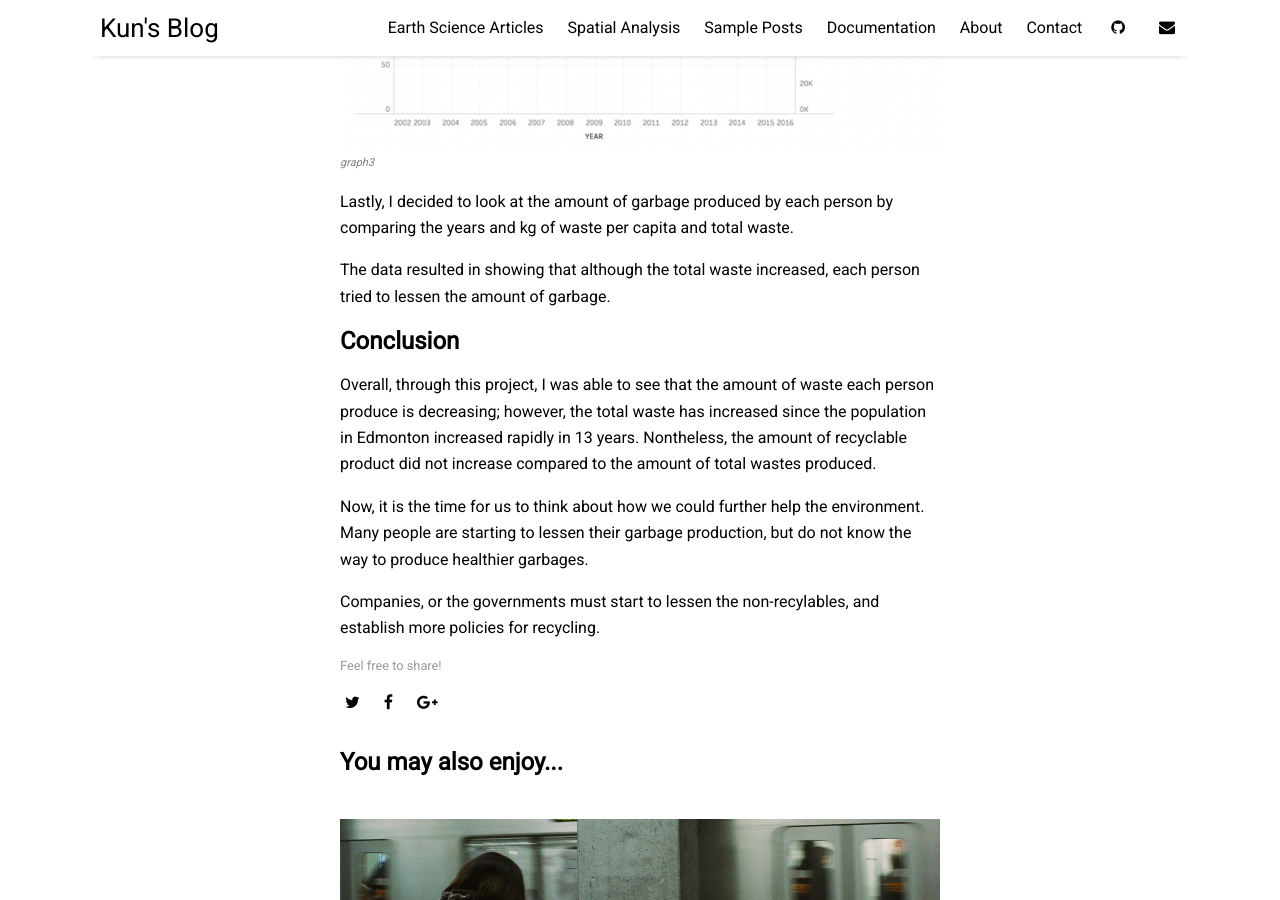
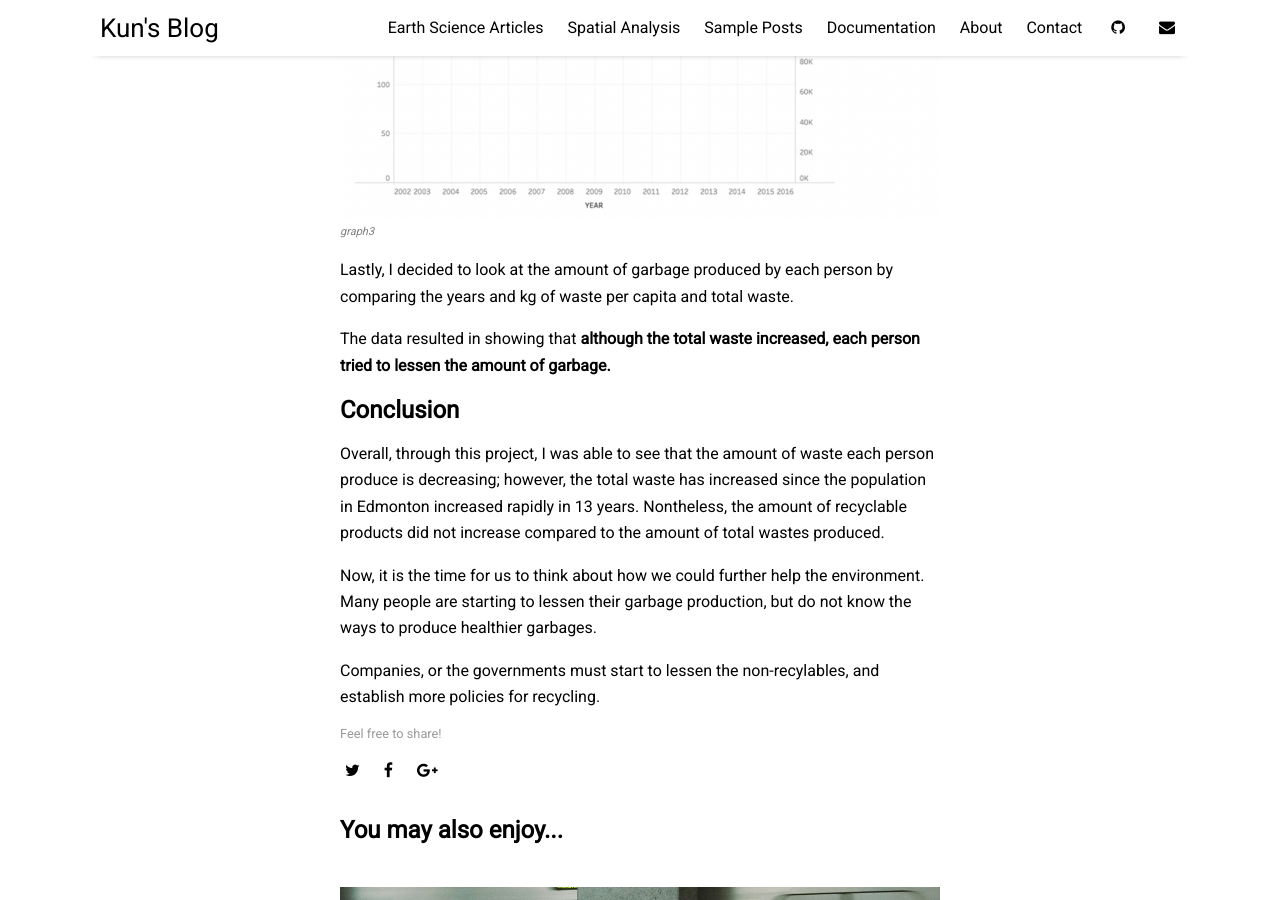
Before and after one commit to kun-w-lee/blog, a Jekyll site: the page built from _posts/2019-11-04-edmonton_wastes.md, in a window 1280 px wide and 900 px high, scrolled down 3108 px. Built offline with Jekyll 4.4.1, drawn with Linux system fonts in a browser that asks for light colours; nearby versions of some CDN libraries; some of the changed text lies outside the part shown.

Commit message:
Update 2019-11-04-edmonton_wastes.md

```diff
--- a/_posts/2019-11-04-edmonton_wastes.md
+++ b/_posts/2019-11-04-edmonton_wastes.md
@@ -30,9 +30,10 @@
     margin-top: -14px;
     color: grey;">graph1</p>
 
-In order to answer the topic, “are we making the progress in preserving the Earth by lessening to toxic garbage,” I decided to first check whether if people in Edmonton are producing more recyclable wastes compared to the overall wastes. However, as it shows in the graph, the number of recyables did not increase, but decreased compared to the increase of overall wastes.
+In order to answer the topic, “are we making the progress in preserving the Earth by lessening to toxic garbage,” I decided to first check whether if people in Edmonton are producing more recyclable wastes compared to the overall wastes. However, as it shows in the graph, the number of recyables did not increase, but decreased compared to the increase of the overall wastes.
 
-To verify whether the overall wastes is incerasing, I added the population data.
+To verify whether the overall wastes is incerasing, I added the population data to the graph.
+<br>
 
 ![hello](https://kun-w-lee.github.io/blog//assets/img/waste_graph2.png)
 
@@ -45,6 +46,8 @@
 
 Therefore, I was able to find out that the increase of wastes is only due to the increase of population.
 
+<br>
+
 ![hello](https://kun-w-lee.github.io/blog//assets/img/waste_graph3.png)
 
 <p style="font-size: 11px;
@@ -54,12 +57,12 @@
 
 Lastly, I decided to look at the amount of garbage produced by each person by comparing the years and kg of waste per capita and total waste.
 
-The data resulted in showing that although the total waste increased, each person tried to lessen the amount of garbage.
+The data resulted in showing that **although the total waste increased, each person tried to lessen the amount of garbage.**
 
 ## Conclusion
 
-Overall, through this project, I was able to see that the amount of waste each person produce is decreasing; however, the total waste has increased since the population in Edmonton increased rapidly in 13 years. Nontheless, the amount of recyclable product did not increase compared to the amount of total wastes produced.
+Overall, through this project, I was able to see that the amount of waste each person produce is decreasing; however, the total waste has increased since the population in Edmonton increased rapidly in 13 years. Nontheless, the amount of recyclable products did not increase compared to the amount of total wastes produced.
 
-Now, it is the time for us to think about how we could further help the environment. Many people are starting to lessen their garbage production, but do not know the way to produce healthier garbages.
+Now, it is the time for us to think about how we could further help the environment. Many people are starting to lessen their garbage production, but do not know the ways to produce healthier garbages.
 
 Companies, or the governments must start to lessen the non-recylables, and establish more policies for recycling.
```
Also changed, not shown: other parts of _posts/2019-11-04-edmonton_wastes.md (+3 -3 lines).
